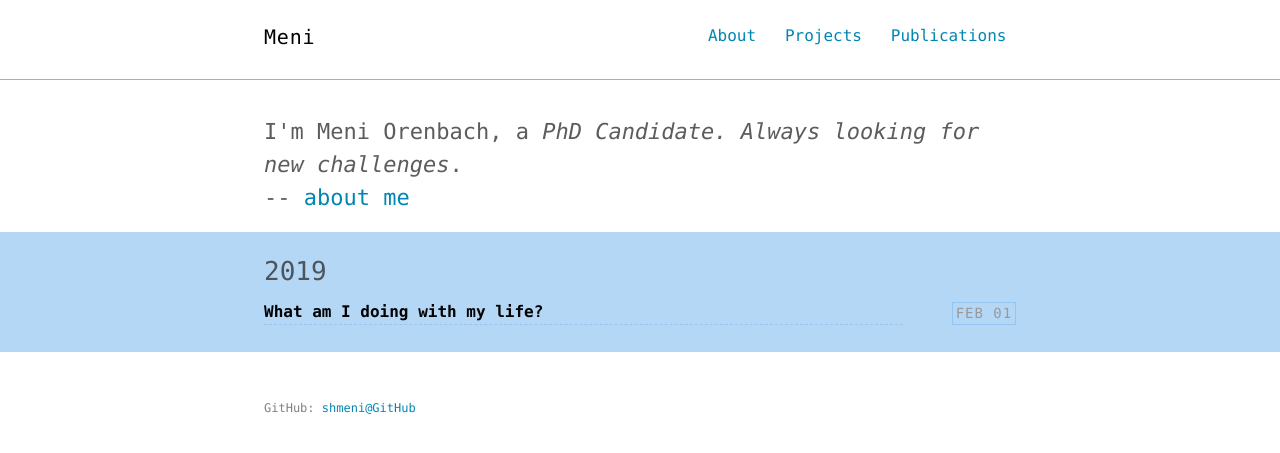
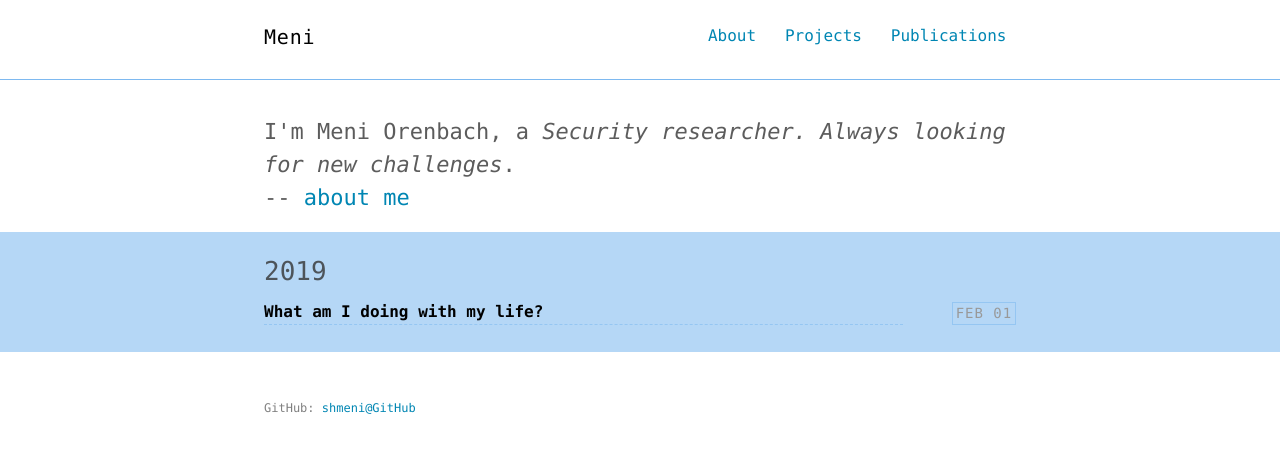
Before and after one commit to shmeni/shmeni.github.io, a Jekyll site: the page built from index.html, in a window 1280 px wide. Shown: the top 453 px of the page. Built offline with Jekyll 4.4.1, drawn with Linux system fonts in a browser that asks for light colours.

Commit message:
update config.yml

```diff
--- a/_config.yml
+++ b/_config.yml
@@ -24,7 +24,7 @@ sass:
 # Author settings
 author:
   name     : "Meni Orenbach"
-  job      : "PhD Candidate. Always looking for new challenges"
+  job      : "Security researcher. Always looking for new challenges"
   bio      : "I also like to trek, cycle, run and swim when I get the chance."
   email    : ""
   url      : http://shmeni.github.io
```
